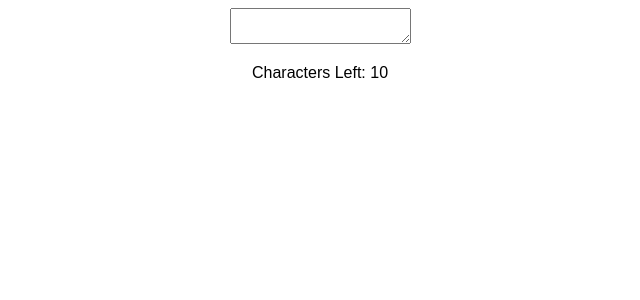
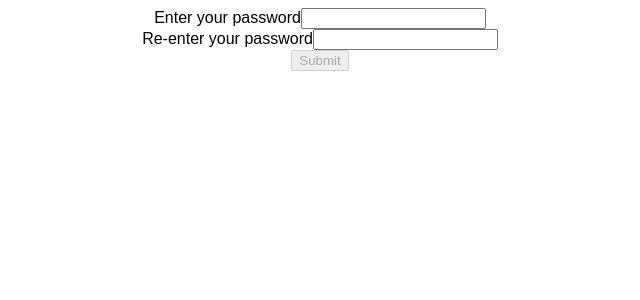
Before and after one commit to MarkVed17/praxis, a React (Create React App) app: page / in a window 1280 px wide. Shown: the top 300 px of the page, without its empty margins (320-960 px from the left). Built offline with nearby package versions, Linux system fonts and the light colour scheme.

Commit message:
feat: created `disable submit btn` (if passwords don't match) app

```diff
--- a/src/App.js
+++ b/src/App.js
@@ -2,7 +2,8 @@ import {
   Counter,
   AgeChecker,
   PasswordMatcher,
-  CharacterCounter
+  CharacterCounter,
+  DisableSubmit
 } from "./exercises";
 import "./styles.css";
 
@@ -12,7 +13,8 @@ export default function App() {
       {/* <Counter /> */}
       {/* <AgeChecker /> */}
       {/* <PasswordMatcher /> */}
-      <CharacterCounter />
+      {/* <CharacterCounter /> */}
+      <DisableSubmit />
     </div>
   );
 }
--- /dev/null
+++ b/src/exercises/DisableSubmit/DisableSubmit.js
@@ -0,0 +1,39 @@
+import { useState } from "react";
+
+export const DisableSubmit = () => {
+  const [password, setPassword] = useState({
+    passwordOne: "",
+    passwordTwo: ""
+  });
+
+  const { passwordOne, passwordTwo } = password;
+
+  return (
+    <>
+      <div>
+        <label>Enter your password</label>
+        <input
+          onChange={(e) =>
+            setPassword({ ...password, passwordOne: e.target.value })
+          }
+          type="password"
+        />
+      </div>
+      <div>
+        <label>Re-enter your password</label>
+        <input
+          onChange={(e) =>
+            setPassword({ ...password, passwordTwo: e.target.value })
+          }
+          type="password"
+        />
+      </div>
+      <button
+        disabled={
+          passwordOne === passwordTwo && passwordOne !== "" ? false : true
+        }>
+        Submit
+      </button>
+    </>
+  );
+};
--- /dev/null
+++ b/src/exercises/DisableSubmit/index.js
@@ -0,0 +1 @@
+export { DisableSubmit } from "./DisableSubmit";
--- a/src/exercises/index.js
+++ b/src/exercises/index.js
@@ -2,3 +2,4 @@ export { Counter } from "./Counter";
 export { AgeChecker } from "./AgeChecker";
 export { PasswordMatcher } from "./PasswordMatcher";
 export { CharacterCounter } from "./CharacterCounter";
+export { DisableSubmit } from "./DisableSubmit";
```
Also changed, not shown: .codesandbox/workspace.json.
